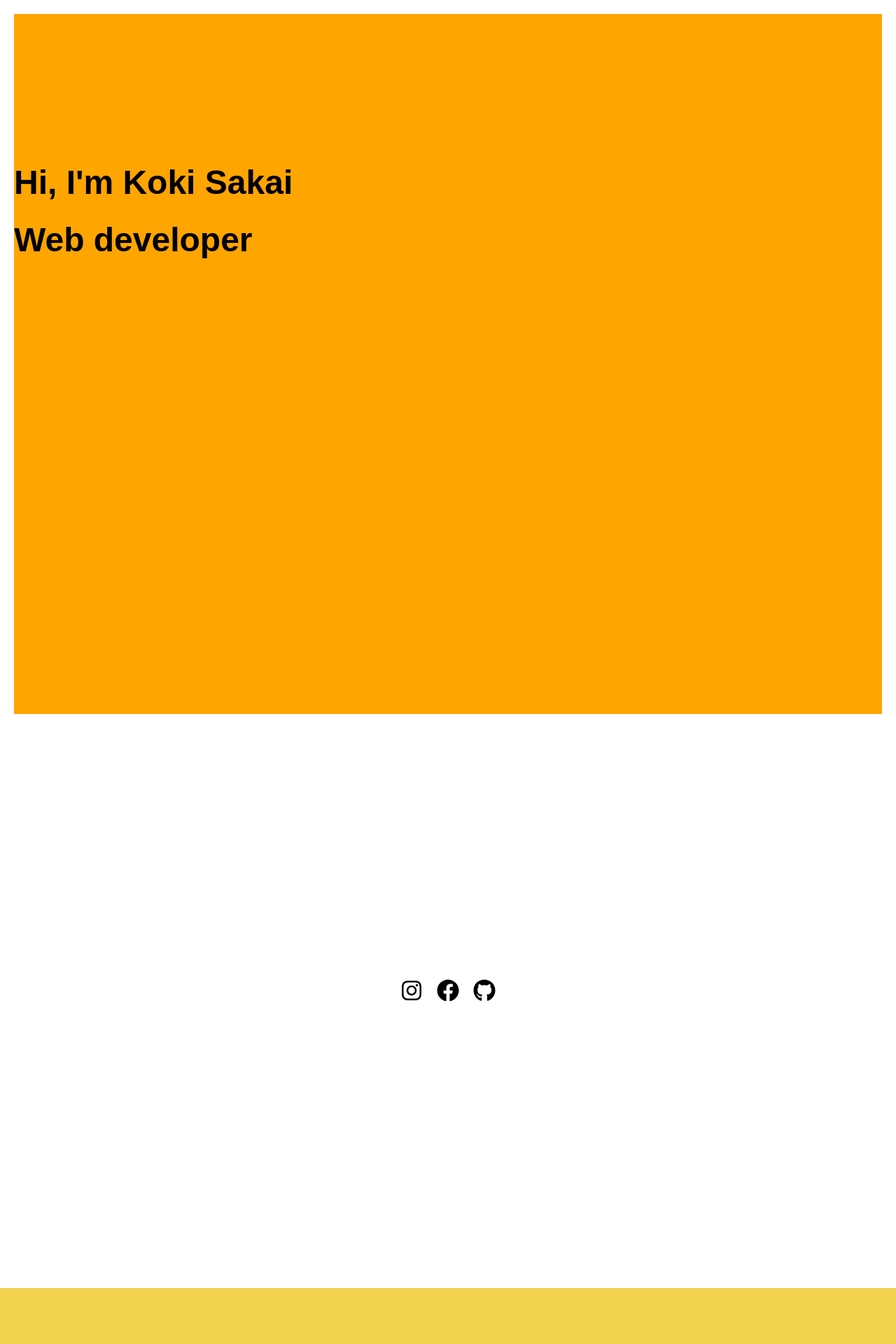
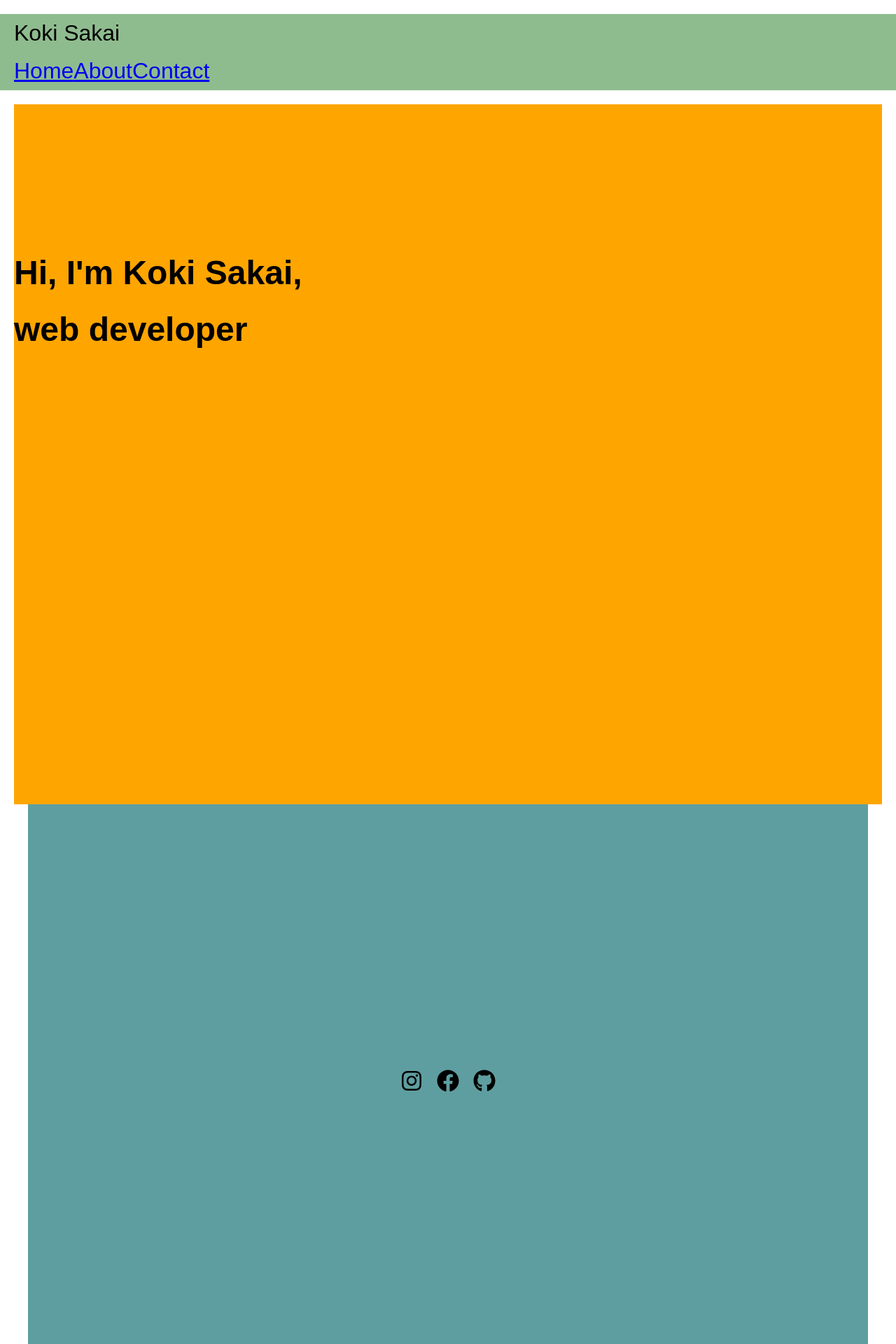
Before and after one commit to likuor/Portfolio, a React (Create React App) app: page / in a window 1280 px wide. Shown: the top 1920 px of the page at 70% size. Built offline with nearby package versions, Linux system fonts and the light colour scheme.

Commit message:
created Navbar and other pages. Divided header to Introduce page

```diff
--- a/package.json
+++ b/package.json
@@ -11,6 +11,7 @@
     "react-circle": "^1.1.1",
     "react-dom": "^17.0.2",
     "react-icons": "^4.3.1",
+    "react-router-dom": "^6.2.1",
     "react-scripts": "5.0.0",
     "web-vitals": "^2.1.2"
   },
--- a/src/App.css
+++ b/src/App.css
@@ -1,3 +1,7 @@
+header {
+  background-color: darkseagreen;
+}
+
 body {
   font-family: Arial, serif;
   font-weight: 400;
@@ -43,6 +47,27 @@ h3 {
 }
 
 /* icons */
+.container {
+  width: 1170px;
+  margin-right: auto;
+  margin-left: auto;
+  padding-left: 15px;
+  padding-right: 15px;
+  background-color: cadetblue;
+}
+
+.display-table-contents {
+  padding: 128px 0;
+  text-align: center;
+  display: table-cell;
+  vertical-align: middle;
+}
+
+.display-table {
+  width: 100%;
+  height: 100vh;
+  display: table;
+}
 .social-icons {
   margin: 0;
   padding: 0;
@@ -60,27 +85,6 @@ h3 {
   color: #30bfba;
   padding-left: 10px;
   padding-right: 10px;
-}
-
-.container {
-  width: 1170px;
-  margin-right: auto;
-  margin-left: auto;
-  padding-left: 15px;
-  padding-right: 15px;
-}
-
-.display-table {
-  width: 100%;
-  height: 100vh;
-  display: table;
-}
-
-.display-table-contents {
-  padding: 128px 0;
-  text-align: center;
-  display: table-cell;
-  vertical-align: middle;
 }
 
 .icon-link {
--- a/src/App.js
+++ b/src/App.js
@@ -1,11 +1,13 @@
 import './App.css';
 import { Header } from './components/Header';
-import { Contact } from './components/Contact';
+import { Introduce } from './components/Introduce';
+import Contact from './components/Contact';
 
 function App() {
   return (
     <>
       <Header />
+      <Introduce />
       <Contact />
     </>
   );
--- /dev/null
+++ b/src/components/About.jsx
@@ -0,0 +1,12 @@
+import React from 'react';
+
+const About = () => {
+  return (
+    <div>
+      <h1>About</h1>
+      <h2>I am </h2>
+    </div>
+  );
+};
+
+export default About;
--- a/src/components/Contact.jsx
+++ b/src/components/Contact.jsx
@@ -1,4 +1,6 @@
-export const Contact = () => {
+import React from 'react';
+
+const Contact = () => {
   return (
     <div id='contact' className='contact'>
       <div className='container'>
@@ -13,3 +15,5 @@ export const Contact = () => {
     </div>
   );
 };
+
+export default Contact;
--- a/src/components/Header.jsx
+++ b/src/components/Header.jsx
@@ -1,36 +1,22 @@
-import { FaGithub, FaInstagram, FaFacebook } from 'react-icons/fa';
+import { BrowserRouter as Router, Routes, Route } from 'react-router-dom';
+import NavBar from './NavBar/NavBar';
+import About from './About';
+import Home from './Home';
+import Contact from './Contact';
 
 export const Header = () => {
   return (
     <header>
       <div className='whole-wrapper'>
-        <div className='introduce-wrapper'>
-          <h1 className='intro-title'>Hi, I'm Koki Sakai</h1>
-          <h1 className='intro-title'>Web developer</h1>
-        </div>
-        <div className='container'>
-          <div className='display-table'>
-            <div className='display-table-contents'>
-              <ul className='social-icons'>
-                <li className='icon-link'>
-                  <a href='https://www.instagram.com/le_pereza'>
-                    <FaInstagram color='black' size='2rem' />
-                  </a>
-                </li>
-                <li className='icon-link'>
-                  <a href='https://www.facebook.com/sakai.kouki.1'>
-                    <FaFacebook color='black' size='2rem' />
-                  </a>
-                </li>
-                <li className='icon-link'>
-                  <a href='https://github.com/likuor'>
-                    <FaGithub color='black' size='2rem' />
-                  </a>
-                </li>
-              </ul>
-            </div>
-          </div>
-        </div>
+        <div>Koki Sakai</div>
+        <Router>
+          <NavBar />
+          <Routes>
+            <Route exact path='/' element={Home} />
+            <Route path='/' element={About} />
+            <Route path='/' element={Contact} />
+          </Routes>
+        </Router>
       </div>
     </header>
   );
--- /dev/null
+++ b/src/components/Home.jsx
@@ -0,0 +1,12 @@
+import React from 'react';
+
+const Home = () => {
+  return (
+    <div>
+      <h1>About</h1>
+      <h2>I am </h2>
+    </div>
+  );
+};
+
+export default Home;
--- /dev/null
+++ b/src/components/Introduce.jsx
@@ -0,0 +1,37 @@
+import { FaGithub, FaInstagram, FaFacebook } from 'react-icons/fa';
+
+export const Introduce = () => {
+  return (
+    <section>
+      <div className='whole-wrapper'>
+        <div className='introduce-wrapper'>
+          <h1 className='intro-title'>Hi, I'm Koki Sakai,</h1>
+          <h1 className='intro-title'>web developer</h1>
+        </div>
+        <div className='container'>
+          <div className='display-table'>
+            <div className='display-table-contents'>
+              <ul className='social-icons'>
+                <li className='icon-link'>
+                  <a href='https://www.instagram.com/le_pereza'>
+                    <FaInstagram color='black' size='2rem' />
+                  </a>
+                </li>
+                <li className='icon-link'>
+                  <a href='https://www.facebook.com/sakai.kouki.1'>
+                    <FaFacebook color='black' size='2rem' />
+                  </a>
+                </li>
+                <li className='icon-link'>
+                  <a href='https://github.com/likuor'>
+                    <FaGithub color='black' size='2rem' />
+                  </a>
+                </li>
+              </ul>
+            </div>
+          </div>
+        </div>
+      </div>
+    </section>
+  );
+};
--- /dev/null
+++ b/src/components/NavBar/NavBar.jsx
@@ -0,0 +1,14 @@
+import React from 'react';
+import { Link } from 'react-router-dom';
+
+const Navbar = () => {
+  return (
+    <div>
+      <Link to='/'>Home</Link>
+      <Link to='/About'>About</Link>
+      <Link to='/Contact'>Contact</Link>
+    </div>
+  );
+};
+
+export default Navbar;
```
Also changed, not shown: 1 other file (tests, documents, lock files or other folders).
